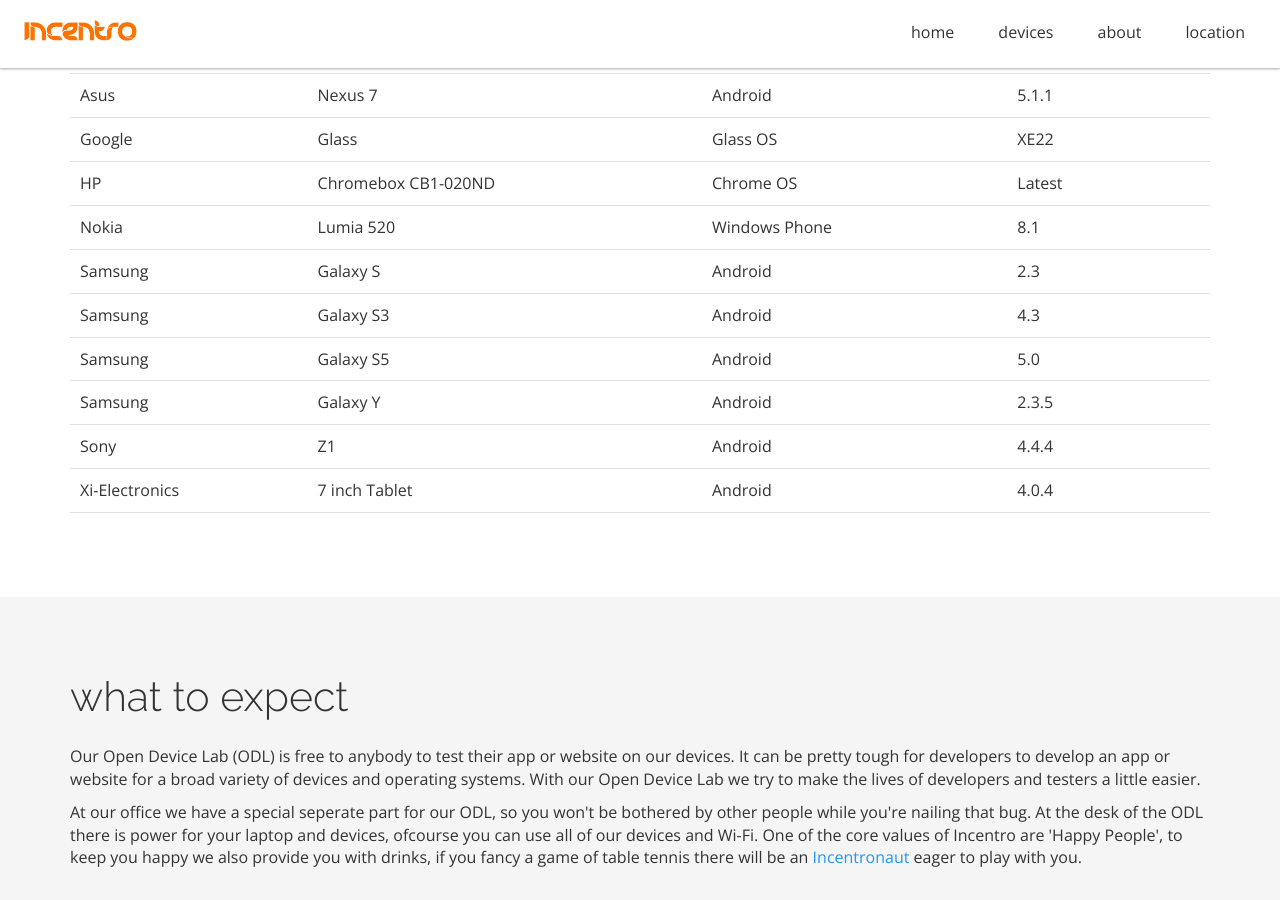
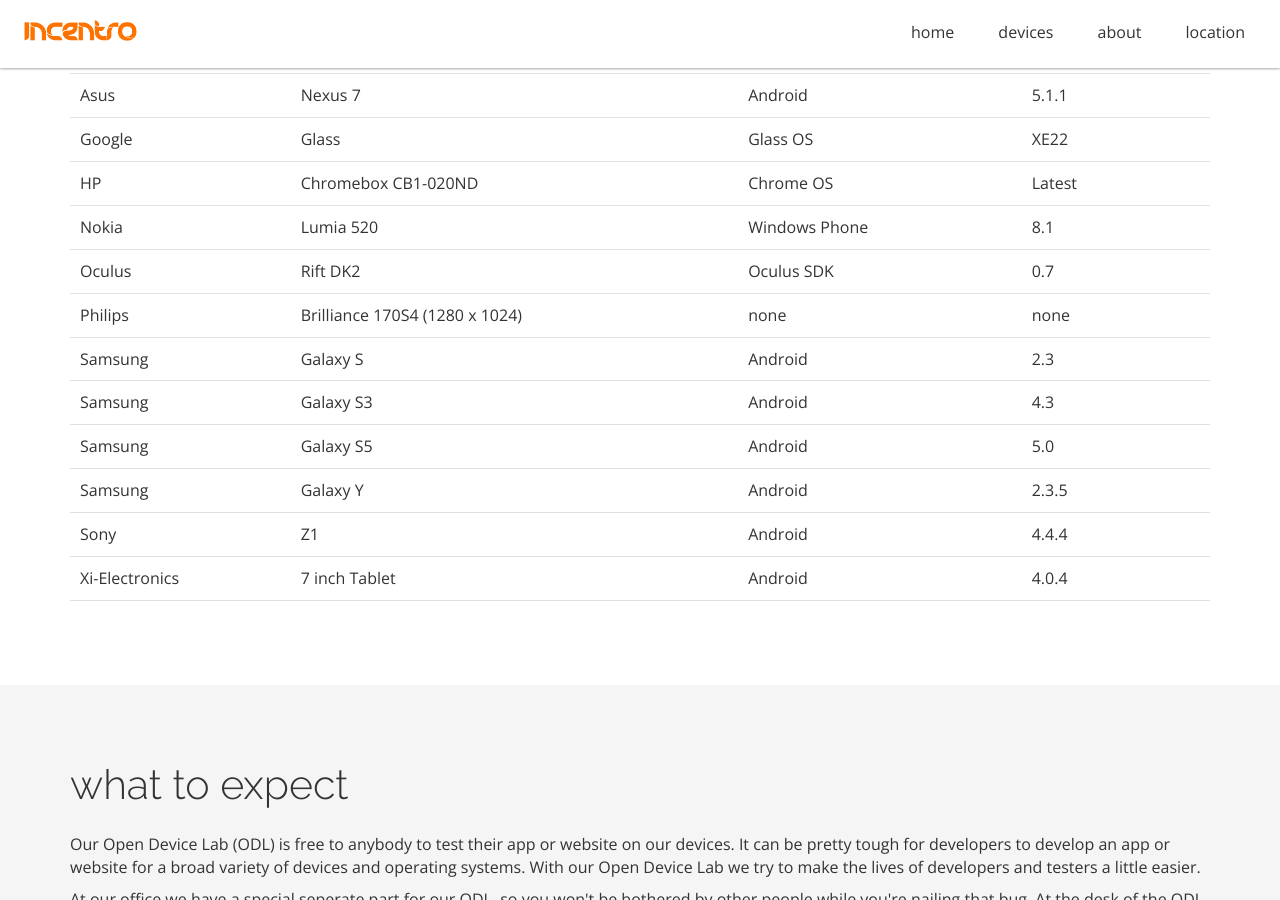
Before and after one commit to incentro/devicelab, a Jekyll site: the page built from index.html, in a window 1280 px wide and 900 px high, scrolled down 964 px. Built offline with Jekyll 4.4.1, drawn with Linux system fonts in a browser that asks for light colours; nearby versions of some CDN libraries; Markdown is read by kramdown in place of the engine named in the settings.

Commit message:
Update devicelist.yml

```diff
--- a/_data/devicelist.yml
+++ b/_data/devicelist.yml
@@ -63,6 +63,20 @@
   osversion: 8.1
 # Owner: Peter van der Lugt
 
+- title: OculusRiftDK2
+  vendor: Oculus
+  device: Rift DK2
+  os: Oculus SDK
+  osversion: 0.7
+# Owner: Pieter Beekman
+
+- title: PhilipsBrilliance170S4
+  vendor: Philips
+  device: Brilliance 170S4 (1280 x 1024)
+  os: none
+  osversion: none
+# Owner: Martijn Dams
+
 - title: SamsungGalaxyS2.3
   vendor: Samsung
   device: Galaxy S
```
